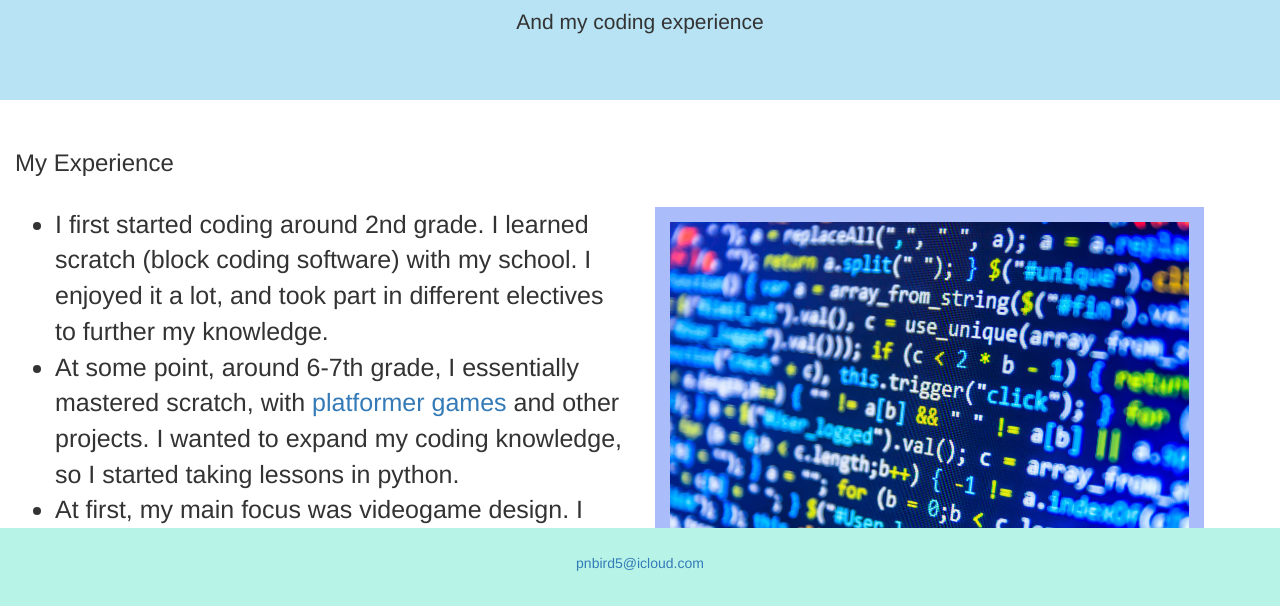
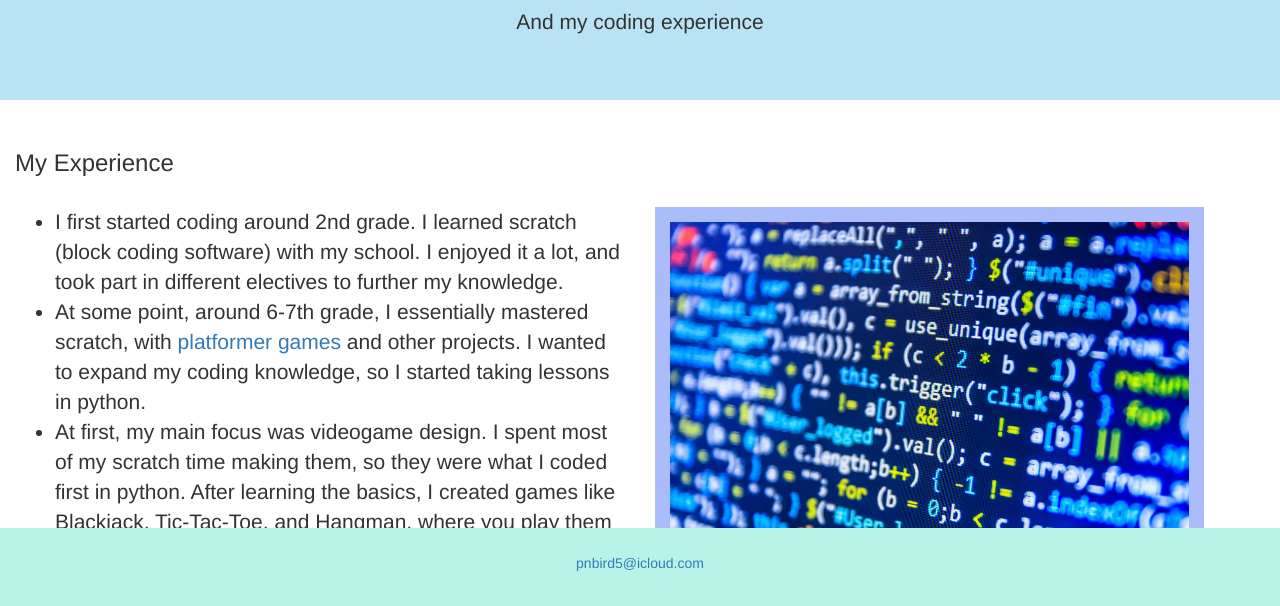
Before and after one commit to pnbird5/my-portfolio, a plain HTML site: page portfolioAbout.html in a window 1280 px wide. Shown: the part 192-798 px from the top of the page. Drawn offline with nearby package versions, Linux system fonts and the light colour scheme.

Commit message:
change font size to 150%

```diff
--- a/portfolioAbout.html
+++ b/portfolioAbout.html
@@ -70,7 +70,7 @@
   <div class="row">
     <!-- Left half of page -->
     <div class="col-sm-6">
-      <ul style="font-size: 25px">
+      <ul style="font-size: 150%">
         <!-- The <li> creates bullet points-->
         <li>I first started coding around 2nd grade. I learned scratch (block coding software) with my school. I enjoyed it a lot, and took part in different electives to further my knowledge. </li>
         <li>At some point, around 6-7th grade, I essentially mastered scratch, with <a href="https://scratch.mit.edu/projects/284277485/" target="_blank">platformer games</a> and other projects. I wanted to expand my coding knowledge, so I started taking lessons in python.
```
